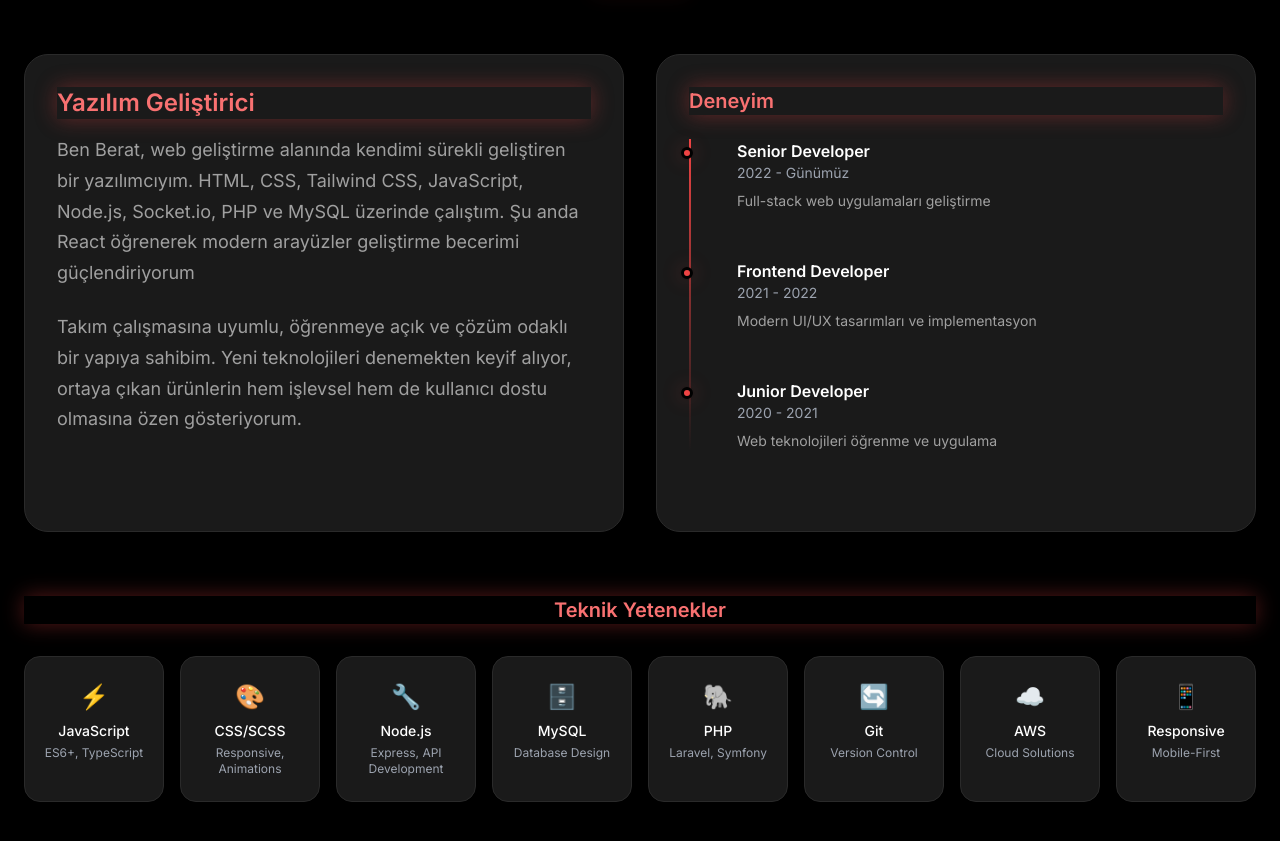
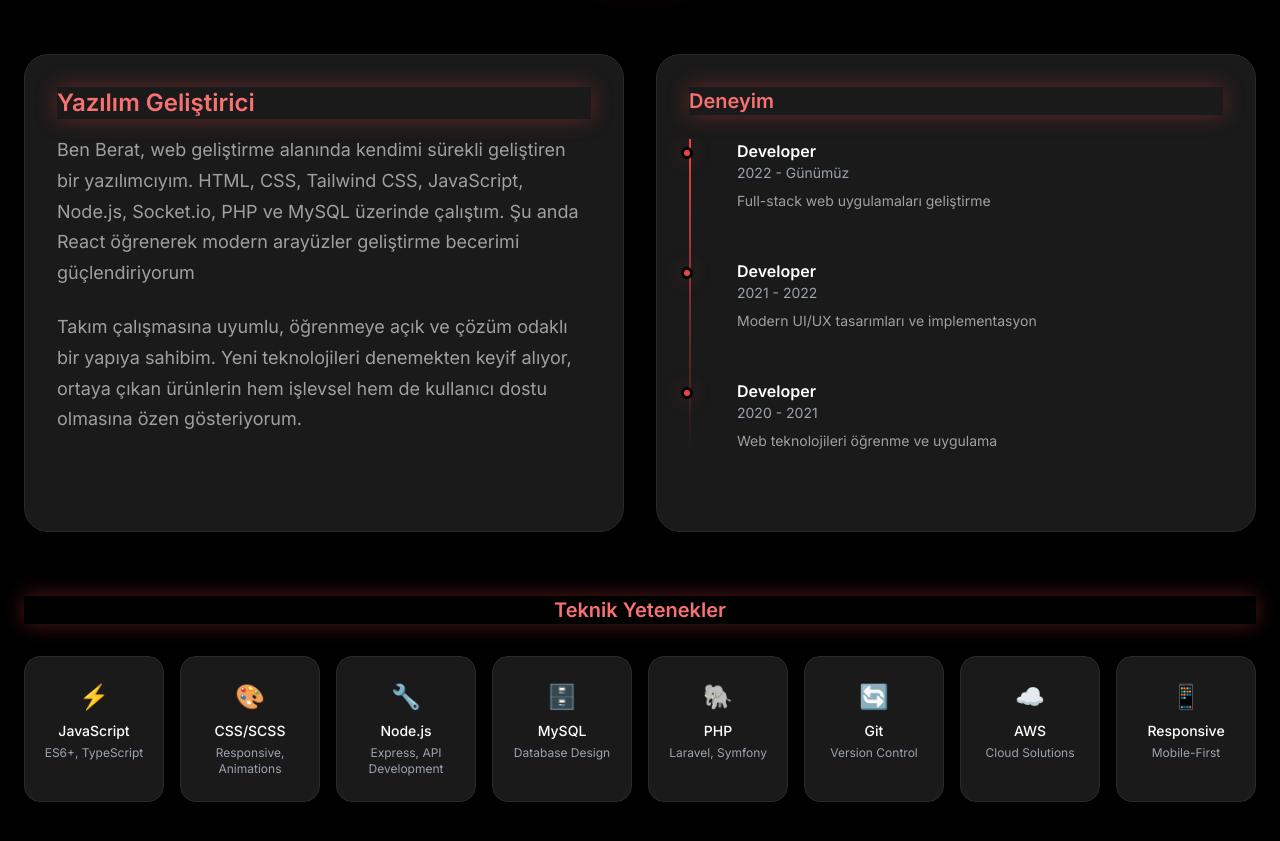
Before and after one commit to berataktss/portfol-o, a plain HTML site: page public/index.html in a window 1280 px wide. Shown: the part 980-1821 px from the top of the page. Drawn offline with nearby package versions, Linux system fonts and the light colour scheme; animation ran at ten frames a second.

Commit message:
Update index.html

```diff
--- a/public/index.html
+++ b/public/index.html
@@ -3,7 +3,7 @@
 <head>
     <meta charset="UTF-8">
     <meta name="viewport" content="width=device-width, initial-scale=1.0">
-    <title>Berat Aktaş - Senior Developer</title>
+    <title>Berat Aktaş</title>
     <script src="https://cdn.tailwindcss.com"></script>
     <link href="https://fonts.googleapis.com/css2?family=Inter:wght@200;300;400;500;600;700;800;900&family=JetBrains+Mono:wght@200;300;400;500;600;700;800&display=swap" rel="stylesheet">
     <style>
@@ -984,17 +984,17 @@
                     <h4 class="text-xl font-semibold mb-6 text-red-400 glow" data-translate="about_experience">Deneyim</h4>
                     <div class="timeline">
                         <div class="timeline-item">
-                            <h5 class="font-semibold text-white">Senior Developer</h5>
+                            <h5 class="font-semibold text-white"> Developer</h5>
                             <p class="text-sm text-gray-400 mb-2">2022 - Günümüz</p>
                             <p class="text-body text-sm">Full-stack web uygulamaları geliştirme</p>
                         </div>
                         <div class="timeline-item">
-                            <h5 class="font-semibold text-white">Frontend Developer</h5>
+                            <h5 class="font-semibold text-white">Developer</h5>
                             <p class="text-sm text-gray-400 mb-2">2021 - 2022</p>
                             <p class="text-body text-sm">Modern UI/UX tasarımları ve implementasyon</p>
                         </div>
                         <div class="timeline-item">
-                            <h5 class="font-semibold text-white">Junior Developer</h5>
+                            <h5 class="font-semibold text-white">Developer</h5>
                             <p class="text-sm text-gray-400 mb-2">2020 - 2021</p>
                             <p class="text-body text-sm">Web teknolojileri öğrenme ve uygulama</p>
                         </div>
```
